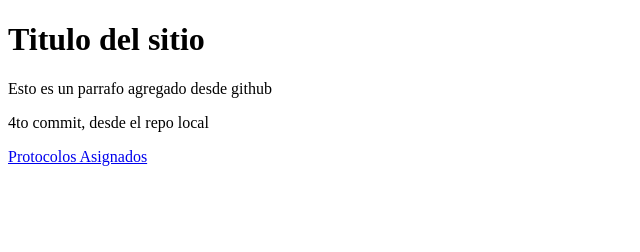
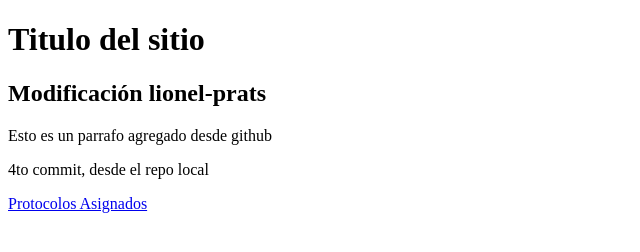
Before and after one commit to lionel-prats/repositorio_video_8_version_2, a plain HTML site: page index.html in a window 1280 px wide. Shown: the whole page, without its empty margins (0-640 px from the left). Drawn offline with Linux system fonts and the light colour scheme.

Commit message:
modificacion 1 lionel-prats 30/8

```diff
--- a/index.html
+++ b/index.html
@@ -8,7 +8,7 @@
 </head>
 <body>
     <h1>Titulo del sitio</h1>
-
+    <h2>Modificación lionel-prats</h2>
     <p>Esto es un parrafo agregado desde github</p>
 
     <p>4to commit, desde el repo local</p>
```
